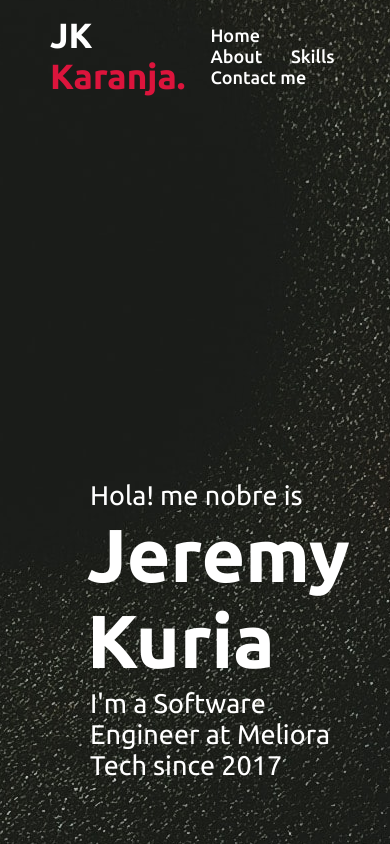
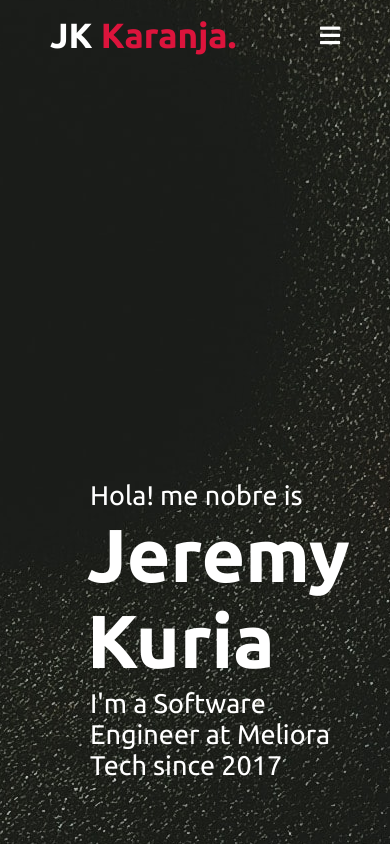
Before and after one commit to jeremykuria/aboutme, a plain HTML site: page index.html in a window 390 px wide. Shown: the top 844 px of the page. Drawn offline with nearby package versions, Linux system fonts and the light colour scheme.

Commit message:
made menus responsive

```diff
--- a/index.html
+++ b/index.html
@@ -9,6 +9,7 @@
     <link rel="stylesheet" href="styles/styles.css">
     <link rel="stylesheet" href="https://cdnjs.cloudflare.com/ajax/libs/font-awesome/5.15.3/css/all.min.css" />
     <script src="https://code.jquery.com/jquery-3.5.1.min.js"></script>
+    <script src="https://cdnjs.cloudflare.com/ajax/libs/typed.js/2.0.11/typed.min.js"></script>
 </head>
 
 <body>
--- a/scripts/main.js
+++ b/scripts/main.js
@@ -6,6 +6,12 @@ $(document).ready(function() {
             $('.navbar').removeClass('sticky')
 
         }
-    })
+    });
+    // toggle menu/navbar script
+    $('.menu-btn').click(function() {
+        $('.navbar .menu').toggleClass("active");
+        $('.menu-btn i').toggleClass("active");
+    });
+
 
 })
--- a/styles/styles.css
+++ b/styles/styles.css
@@ -116,8 +116,37 @@
 
 /* responsive media query */
 
-@media (max-width: 991px) {
+@media (max-width: 947px) {
     .max-width {
         padding: 0 50px;
     }
+    .menu-btn {
+        display: block;
+        z-index: 999;
+    }
+    .menu-btn i.active:before {
+        content: "\f00d";
+    }
+    .navbar .menu {
+        position: fixed;
+        height: 100vh;
+        width: 100%;
+        left: -150%;
+        top: 0;
+        background: #111;
+        text-align: center;
+        padding-top: 80px;
+        transition: all 0.3s ease;
+    }
+    .navbar .menu.active {
+        left: 0;
+    }
+    .navbar .menu li {
+        display: block;
+    }
+    .navbar .menu li a {
+        display: inline-block;
+        margin: 20px;
+        font-size: 20px;
+    }
 }
```
